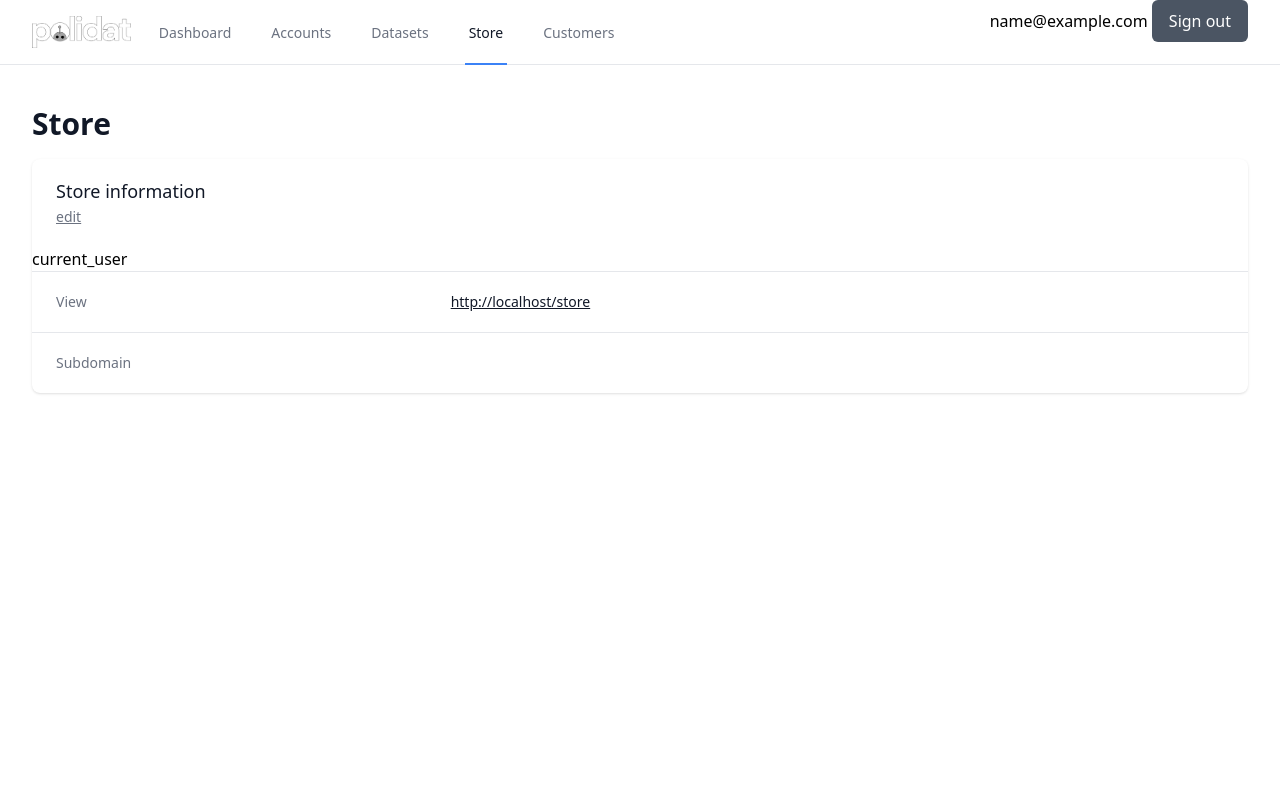
After one commit to paragonhastile/challenge, a Rails app: page /store in a window 1280 px wide. The commit adds this page. Run offline with Rails 7, Linux system fonts and the light colour scheme; the visitor is signed in with stand-in values (Sample User, id 1); data that the repository does not hold is empty; some libraries are stand-ins or nearby versions.

Commit message:
more setup for stores feature

```diff
--- a/polidat/app/controllers/stores/store_base_controller.rb
+++ b/polidat/app/controllers/stores/store_base_controller.rb
@@ -1,5 +1,11 @@
 module Stores
     class StoreBaseController < ApplicationController
+      layout 'stores'
+      before_action :current_store
 
+      def current_store
+        #memoize the store
+        @store ||= Store.find_by_request(request)
+      end
     end
 end
--- a/polidat/app/controllers/stores_controller.rb
+++ b/polidat/app/controllers/stores_controller.rb
@@ -6,4 +6,17 @@ class StoresController < ApplicationController
         @store = current_user.store
     end
 
+    def edit
+        @store = current_user.store
+    end
+
+    private
+
+    def store_params
+        params.require(:store).permit(
+            :domain,
+            :subdomain
+        )
+    end
+
 end
--- a/polidat/app/views/layouts/application.html.erb
+++ b/polidat/app/views/layouts/application.html.erb
@@ -38,7 +38,9 @@
             </div>
 
             <div class="">
+            <% if current_user %>
                 <span class=""><%= current_user.email %></span>
+            <% end %>
                 <a href="/users/sign_out" class="inline-flex items-center px-4 py-2 border border-transparent text-base font-medium rounded-md text-white bg-gray-600 hover:bg-gray-700">Sign out</a>
             </div>
 
--- /dev/null
+++ b/polidat/app/views/stores/show.html.erb
@@ -0,0 +1,40 @@
+<%= content_for :page_title do %>
+Store
+<% end %>
+
+<div class="bg-white shadow overflow-hidden sm:rounded-lg mt-4">
+  <div class="px-4 py-5 sm:px-6">
+    <h3 class="text-lg leading-6 font-medium text-gray-900">Store information</h3>
+    <p class="mt-1 max-w-2xl text-sm text-gray-500">
+      <%= link_to "edit", edit_store_path, class: "underline" %>
+    </p>
+  </div>
+  <div>
+  <% if current_user %>
+    <div>current_user</div>
+  <% if current_user.store %>
+    <div>current_user.store</div>
+  <%= current_user.store.subdomain %>
+    <% end %>
+    <% end %>
+  </div>
+  <div class="border-t border-gray-200 px-4 py-5 sm:p-0">
+    <dl class="sm:divide-y sm:divide-gray-200">
+      <div class="py-4 sm:py-5 sm:grid sm:grid-cols-3 sm:gap-4 sm:px-6">
+        <dt class="text-sm font-medium text-gray-500">View</dt>
+
+        <dd class="mt-1 text-sm text-gray-900 sm:mt-0 sm:col-span-2">
+
+        <%= link_to store_url(subdomain: @store.subdomain), store_url(subdomain: @store.subdomain), class: 'underline' %>
+        </dd>
+
+      </div>
+
+        <div class="py-4 sm:py-5 sm:grid sm:grid-cols-3 sm:gap-4 sm:px-6">
+            <dt class="text-sm font-medium text-gray-500">Subdomain</dt>
+            <dd class="mt-1 text-sm text-gray-900 sm:mt-0 sm:col-span-2"><%= @store.subdomain %></dd>
+        </div>
+
+    </dl>
+  </div>
+</div>
--- a/polidat/config/routes.rb
+++ b/polidat/config/routes.rb
@@ -1,11 +1,17 @@
+require 'constraints/domain_constraint'
+
 Rails.application.routes.draw do
-  get 'products/index'
-  get 'products/show'
-  get 'products/new'
-  get 'products/edit'
   devise_for :users
   post '/webhooks/:source', to: 'webhooks#create'
   root 'static_pages#root'
+
+  # constraints DomainConstraint do
+  #   scope module: :stores do
+  #     resources :products
+  #     root to: 'products#index', as: 'store_root'
+  #   end
+  # end
+
   resource :dashboard
   resources :accounts
   resources :products
--- a/polidat/lib/constraints/domain_constraints.rb
+++ b/polidat/lib/constraints/domain_constraint.rb
@@ -1,5 +1,5 @@
 class DomainConstraint
     def self.matches?(request)
-        Store.find_by_request(request).exists?
+        Store.find_by_request(request).nil?
     end
 end
```
Also changed, not shown: polidat/app/views/layouts/stores.html.erb (added, +19 -0 lines), polidat/app/assets/builds/application.css, polidat/app/views/stores/edit.html.erb (added).
